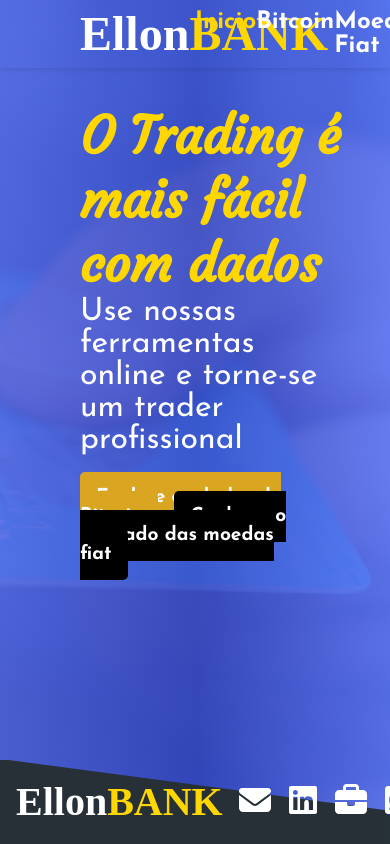
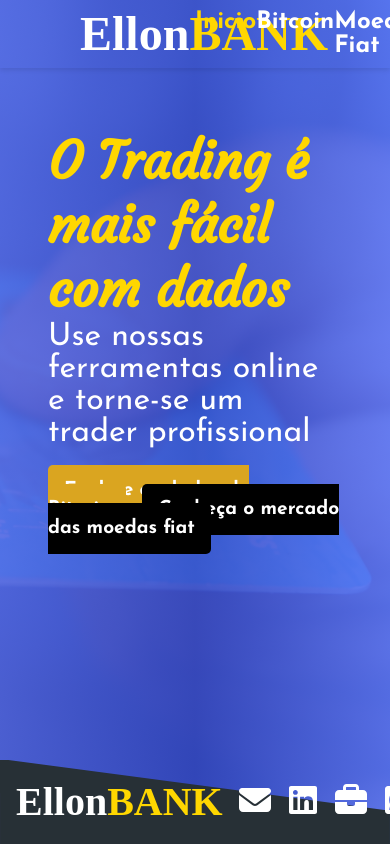
Before and after one commit to Carlitonchin/ellon, a Next.js app: page / in a window 390 px wide. Shown: the top 844 px of the page. Built offline with nearby package versions, Linux system fonts and the light colour scheme; a web font is replaced by a local one.

Commit message:
some adjust for index view for 1000px or less

```diff
--- a/styles/index.module.css
+++ b/styles/index.module.css
@@ -12,6 +12,7 @@
         padding-left: 5rem;
     }
   }
+
 
 .container>*{
     margin: 0;
@@ -32,5 +33,11 @@
 
 .button{
     margin-right: 1rem;
-    margin-top: 10rem;
 }
+
+@media only screen and (max-width: 1000px) {
+    .container{
+        padding: 3rem;
+        align-items: center;
+    }
+  }
```
